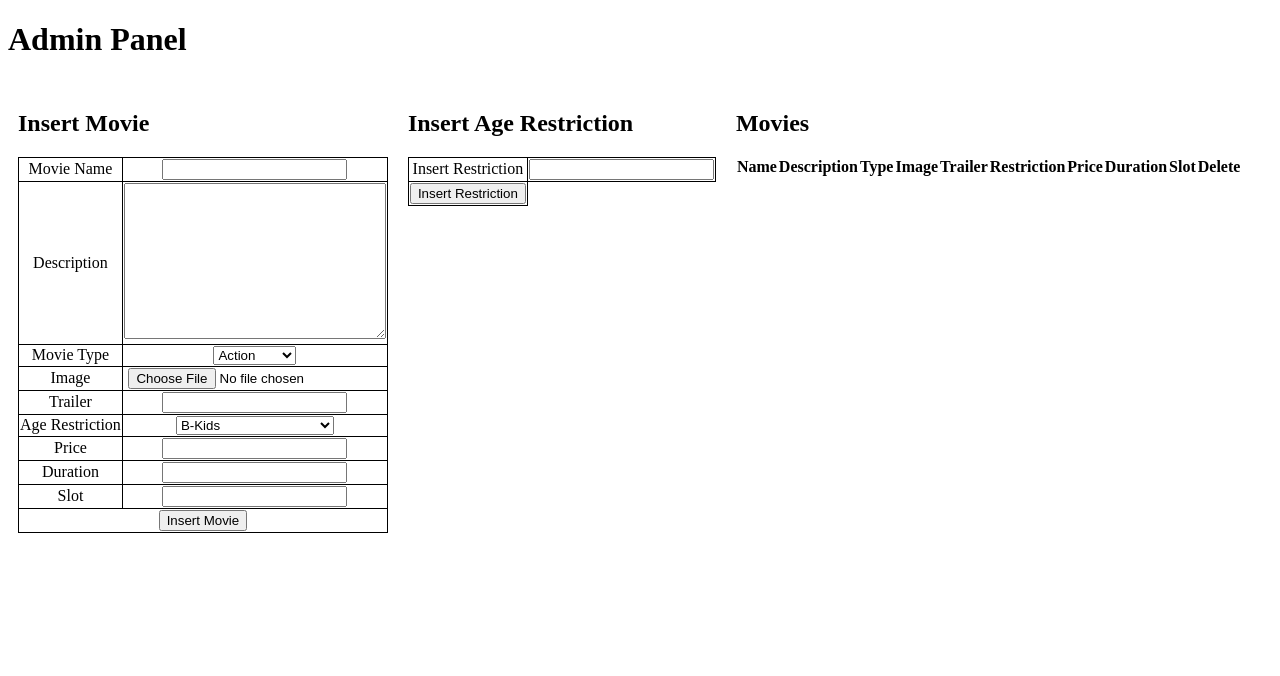
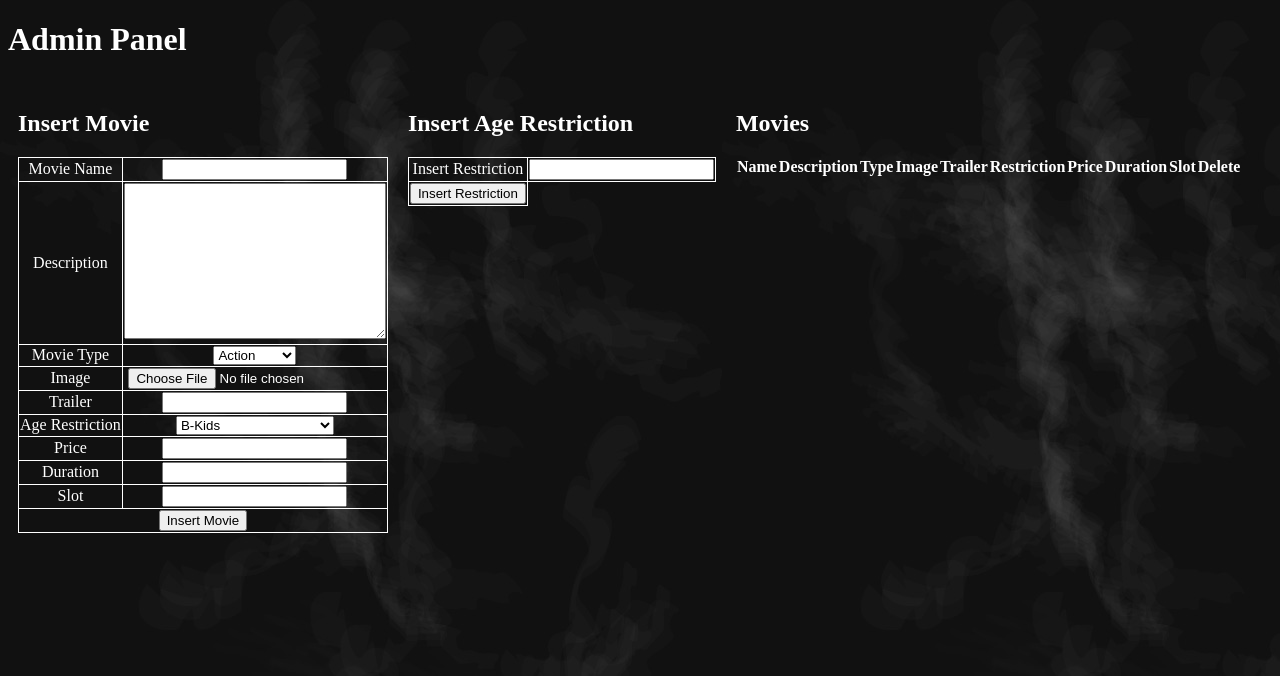
Before and after one commit to MariaDinova/kino, a PHP site: the page made by view/adminPanel.php in a window 1280 px wide. Shown: the top 676 px of the page. Run offline with PHP 8.4, Linux system fonts and the light colour scheme; the template is opened without the code that fills it, so the values that code supplies are empty.

Commit message:
admin css

```diff
--- a/view/css/adminPanelCss.css
+++ b/view/css/adminPanelCss.css
@@ -1,10 +1,13 @@
-
+body{
+    background-image: url("../../img/bg-smoke.jpg");
+    color: white;
+}
 table{
     border-collapse: collapse;
 }
 
 table td{
-    border: 1px solid black;
+    border: 1px solid white;
     text-align: center;
 }
 
```
Also changed, not shown: model/JsonObject.php (added, +18 -0 lines), images/1551191821.jpg (added), images/1551210371.jpg (added), images/1551210918.jpg (added).
